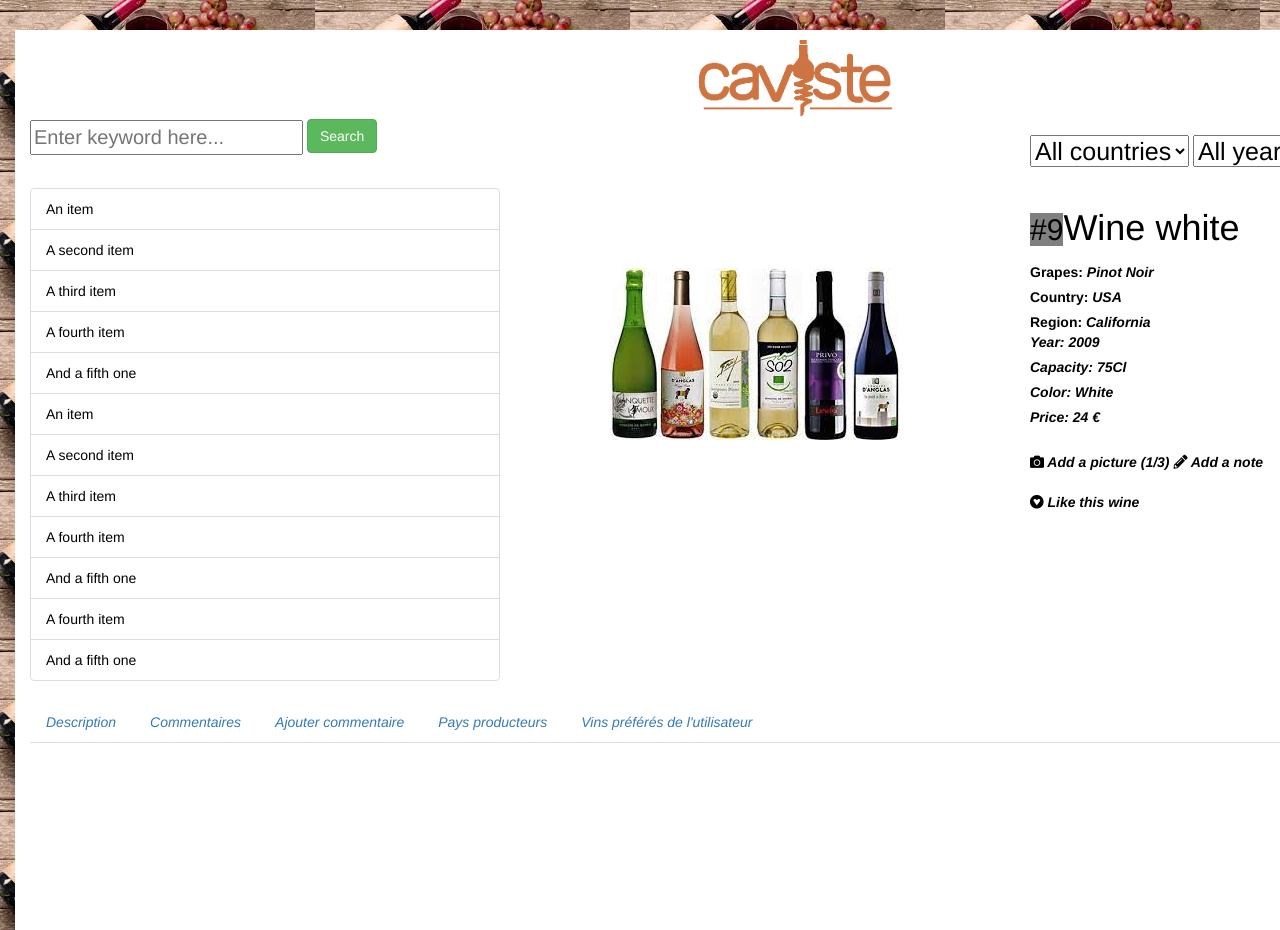
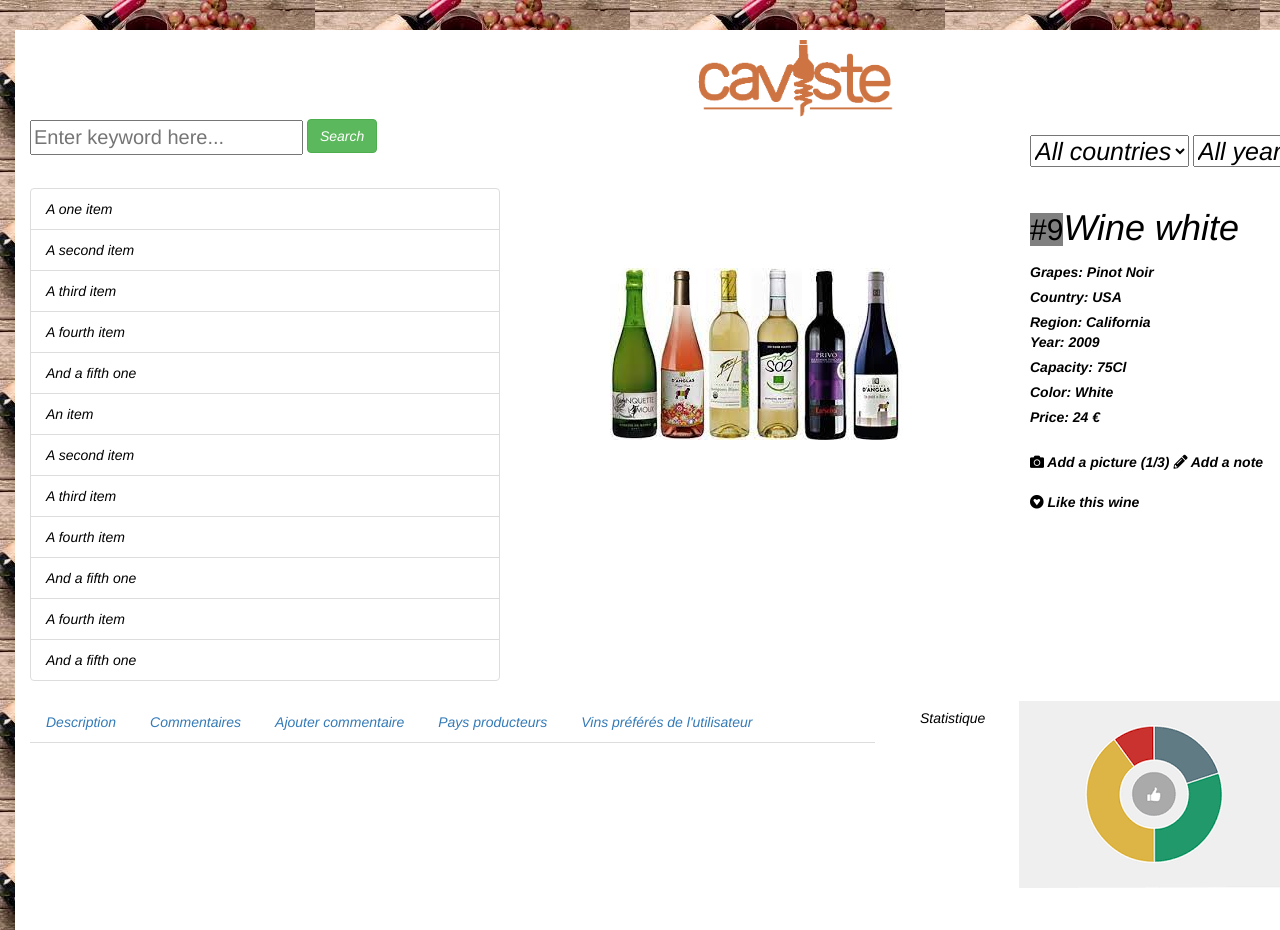
Before and after one commit to Babasous/Caviste2021, a plain HTML site: page index.html in a window 1280 px wide. Shown: the top 930 px of the page. Drawn offline with nearby package versions, Linux system fonts and the light colour scheme.

Commit message:
Structure définitive HTML

```diff
--- a/index.html
+++ b/index.html
@@ -22,10 +22,10 @@
         <div>
             <form class="form-inline" action=""></form>
                 <input type="text" style="font-size: 20px" placeholder="Enter keyword here...">
-                <button class="btn btn-success" style="margin-top: -9px">Search</button>
+                <button class="btn btn-success" style="margin-top: -9px"><i>Search</i></button>
             </form><br><br>
             <form class="form-inline" action="" style="margin-left: 1000px; margin-top: -40px;">
-                <select name="" id="country" style="font-size: 25px">
+                <select name="" id="country" style="font-size: 25px; font-style: italic;">
                     <option value="all">All countries</option>
                     <option value="be">Belgique</option>
                     <option value="fr">France</option>
@@ -33,45 +33,45 @@
                     <option value="pl">Portugal</option>
                     <option value="it">Italy</option>
                 </select>
-                <select name="" id="year" style="font-size: 25px">
+                <select name="" id="year" style="font-size: 25px; font-style: italic;">
                     <option value="all">All years</option>
                     <option value="2020">2020</option>
                     <option value="2010">2010</option>
                     <option value="2000">2000</option>
                     <option value="1990">1990</option>
                 </select>
-                <button class="btn btn-primary" style="margin-top: -10px">Filtre</button>
+                <button class="btn btn-primary" style="margin-top: -10px"><i>Filtre</i></button>
             </form>
         </div><br>
         <div class="row">
             <div id="list" class="col-md-4">
                 <ul class="list-group">
-                    <li class="list-group-item">An item</li>
-                    <li class="list-group-item">A second item</li>
-                    <li class="list-group-item">A third item</li>
-                    <li class="list-group-item">A fourth item</li>
-                    <li class="list-group-item">And a fifth one</li>
-                    <li class="list-group-item">An item</li>
-                    <li class="list-group-item">A second item</li>
-                    <li class="list-group-item">A third item</li>
-                    <li class="list-group-item">A fourth item</li>
-                    <li class="list-group-item">And a fifth one</li>
-                    <li class="list-group-item">A fourth item</li>
-                    <li class="list-group-item">And a fifth one</li>
+                    <li class="list-group-item"><i>A one item</i></li>
+                    <li class="list-group-item"><i>A second item</i></li>
+                    <li class="list-group-item"><i>A third item</i></li>
+                    <li class="list-group-item"><i>A fourth item</i></li>
+                    <li class="list-group-item"><i>And a fifth one</i></li>
+                    <li class="list-group-item"><i>An item</i></li>
+                    <li class="list-group-item"><i>A second item</i></li>
+                    <li class="list-group-item"><i>A third item</i></li>
+                    <li class="list-group-item"><i>A fourth item</i></li>
+                    <li class="list-group-item"><i>And a fifth one</i></li>
+                    <li class="list-group-item"><i>A fourth item</i></li>
+                    <li class="list-group-item"><i>And a fifth one</i></li>
                   </ul>
             </div>
             <div id="photo" class="col-md-4">
                 <img src="images/vin05.jpg" style="margin: 80px"><br>
             </div>
             <div id="description" class="col-md-4">
-                <span style="background-color: gray; font-size: 30px;">#9</span><label><h1>Wine white</h1></label><br>
-                <label>Grapes: <i>Pinot Noir</i></label><br>
-                <label>Country: <i>USA</i></label><br>
-                <label>Region: <i>California</i</label><br>
-                <label>Year: <i>2009</i></label><br>
-                <label>Capacity: <i>75Cl</i></label><br>
-                <label>Color: <i>White</i></label><br>
-                <label>Price: <i>24 €</i></label><br><br>
+                <span style="background-color: gray; font-size: 30px;">#9</span><label><h1><i>Wine white</i></h1></label><br>
+                <label><i>Grapes: Pinot Noir</i></label><br>
+                <label><i>Country: USA</i></label><br>
+                <label><i>Region: California</i</label><br>
+                <label><i>Year: 2009</i></label><br>
+                <label><i>Capacity: 75Cl</i></label><br>
+                <label><i>Color: White</i></label><br>
+                <label><i>Price: 24 €</i></label><br><br>
                 <div>
                     <i class="fas fa-camera"></i> Add a picture (1/3)      <i class="fas fa-pencil-alt"></i> Add a note<br><br>
                     <i class="fab fa-gratipay"></i> Like this wine
@@ -80,6 +80,8 @@
         </div>
 
         <!-- Description Commentaires Pays producteurs Vins préférés de User5 -->
+        <div class="row">
+            <div id="commentaires" class="col-md-7">
                 <div class="card">
                     <div class="card-body bgc-ghost-white">
                         <ul class="nav nav-tabs" id="nav-44518-tab" role="tablist">
@@ -100,7 +102,7 @@
                             </li>
                         </ul>
                         <div class="tab-content">
-                    <div class="tab-pane fade show active" id="nav-44518-content-1" role="tabpanel" aria-labelledby="nav-44518-content-1">
+                            <div class="tab-pane fade-tab-bs" id="nav-44518-content-1" role="tabpanel" aria-labelledby="nav-44518-content-1">
                                 <h3 class="mg-md">
                                     Description de nos produits
                                 </h3>
@@ -119,16 +121,16 @@
                             </div>
                             <div class="tab-pane fade-tab-bs" id="nav-44518-content-3" role="tabpanel" aria-labelledby="nav-44518-content-3">
                                 <h3 class="mg-md">
-                            <!-- Ajouter Commentaires -->
+                                    Ajouter vos commentaires
                                 </h3>
                                 <form id="frmComment" name="frmComment" method="">
 
                                     <div class="form-group">
                                         <textarea type="text" name="comments" class="form-control" id="comments" rows="3" placeholder="Veuillez entrer votre commentaire"></textarea>
-                                <button type="submit" name="btSendComment" class="btn btn-lg btn-ruddy-brown mt-2" id="btAddComment">Ajouter</button>
+                                        <button type="submit" name="btSendComment" class="btn btn-success" id="btAddComment">Ajouter</button>
                                     </div>
                                 </form>
-                        <div class="container">
+                                <div>
                                     <p id="textComment" contenteditable="true">
 
                                     </p>
@@ -136,10 +138,10 @@
                             </div>
                             <div class="tab-pane fade-tab-bs" id="nav-44518-content-4" role="tabpanel" aria-labelledby="nav-44518-content-4">
                                 <h3 class="mg-md">
-                            Pays producteurs
+                                    La liste des Pays producteurs de nos vins.
                                 </h3>
                                 <p>
-                            <!-- La liste des pays producteurs de nos vins. -->
+                                    List Countries
                                 </p>
                             </div>
                             <div class="tab-pane fade-tab-bs" id="nav-44518-content-5" role="tabpanel" aria-labelledby="nav-44518-content-5">
@@ -147,13 +149,21 @@
                                     Vins préféres de l'utilisateur
                                 </h3>
                                 <p>
-                            <!-- Liste des vins préférés de User5-->
+                                    Liste des vins préférés de User5
                                 </p>
                             </div>
                         </div>
                     </div>
                 </div>
-        <!-- bloc-commentaires END -->
+            </div>
+            <div id="courbe" class="col-md-5">
+                <!-- courbe-et-stat-donnees- -->
+                <div class="col-lg-2"><h5>Statistique</h5></div>
+                <div class="col-lg-3">
+                    <img src="images/courbe.png"><br>
+                </div>
+            </div>
+        </div>
     </div>
 </body>
 </html>
```
Also changed, not shown: images/courbe.png (added). Lines whose indentation alone changed are shown as unchanged.
